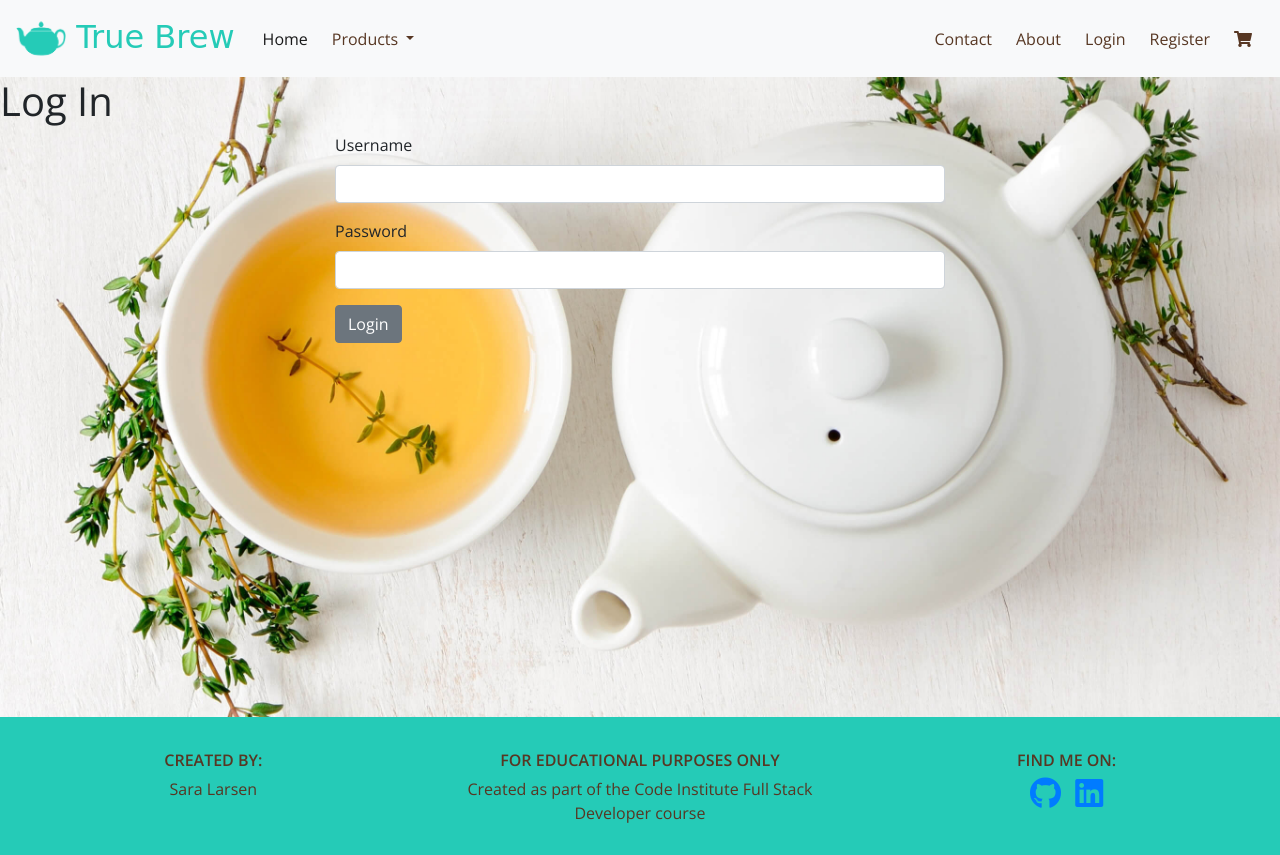
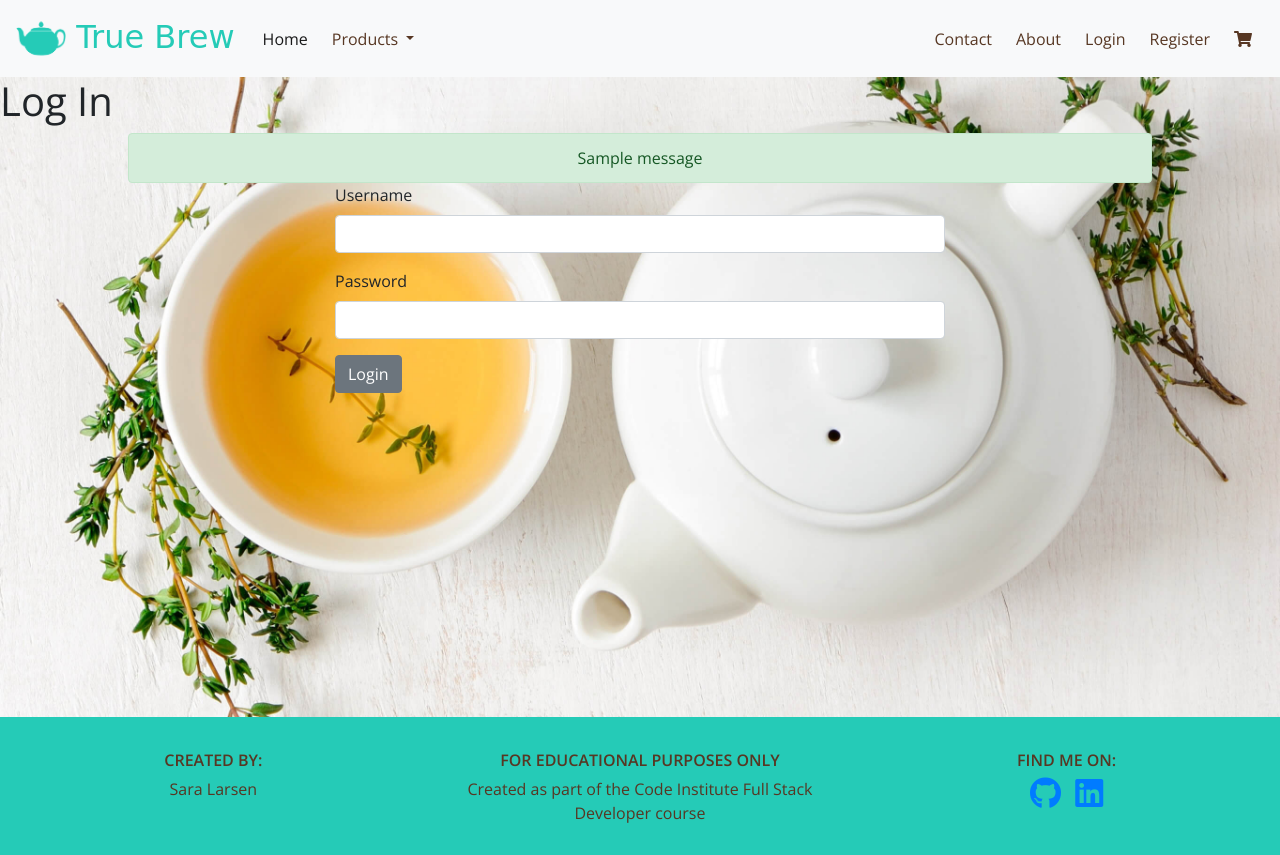
Before and after one commit to Sarani1612/truebrew, a Django app: page /accounts/login/ in a window 1280 px wide. Run offline with Django 3.2, Linux system fonts and the light colour scheme; tables that the repository leaves empty hold one stand-in row (values such as "Sample post"); one stand-in notice (Sample message) is shown; some libraries are stand-ins or nearby versions; some web fonts are replaced.

Commit message:
added messages div to login page

```diff
--- a/accounts/templates/login.html
+++ b/accounts/templates/login.html
@@ -7,6 +7,13 @@
 {% block content %}
 <section class="login-reg">
     <h1>Log In</h1>
+    {% if messages %}
+        {% for message in messages %}
+        <div class="alert alert-{{message.tags}}" role="alert">
+        {{ message }}
+        </div>
+        {% endfor %}
+    {% endif %}
 	<div class="col-md-6 offset-md-3 login">
 		<form method="POST">
 			{% csrf_token %}
```
